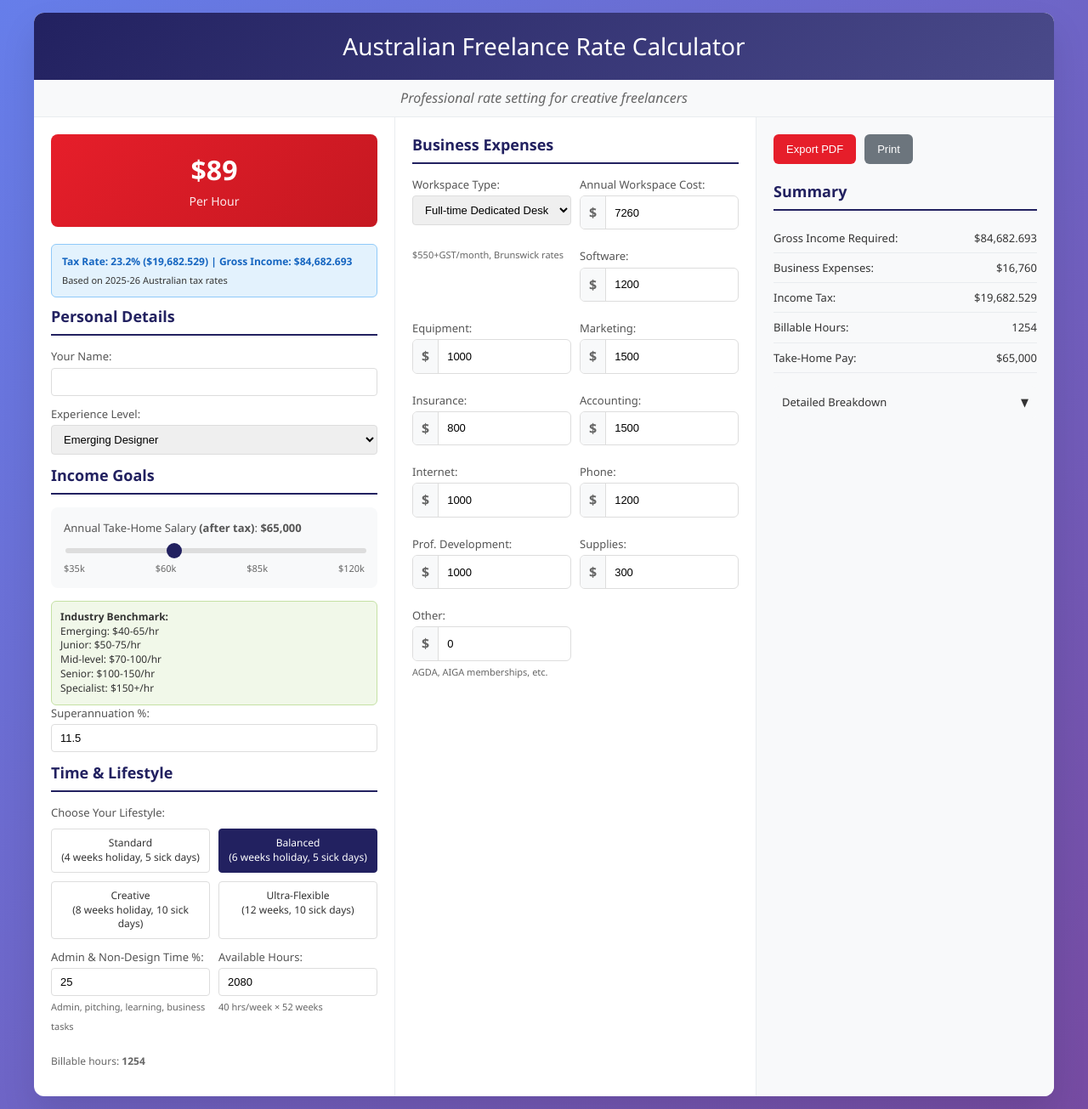
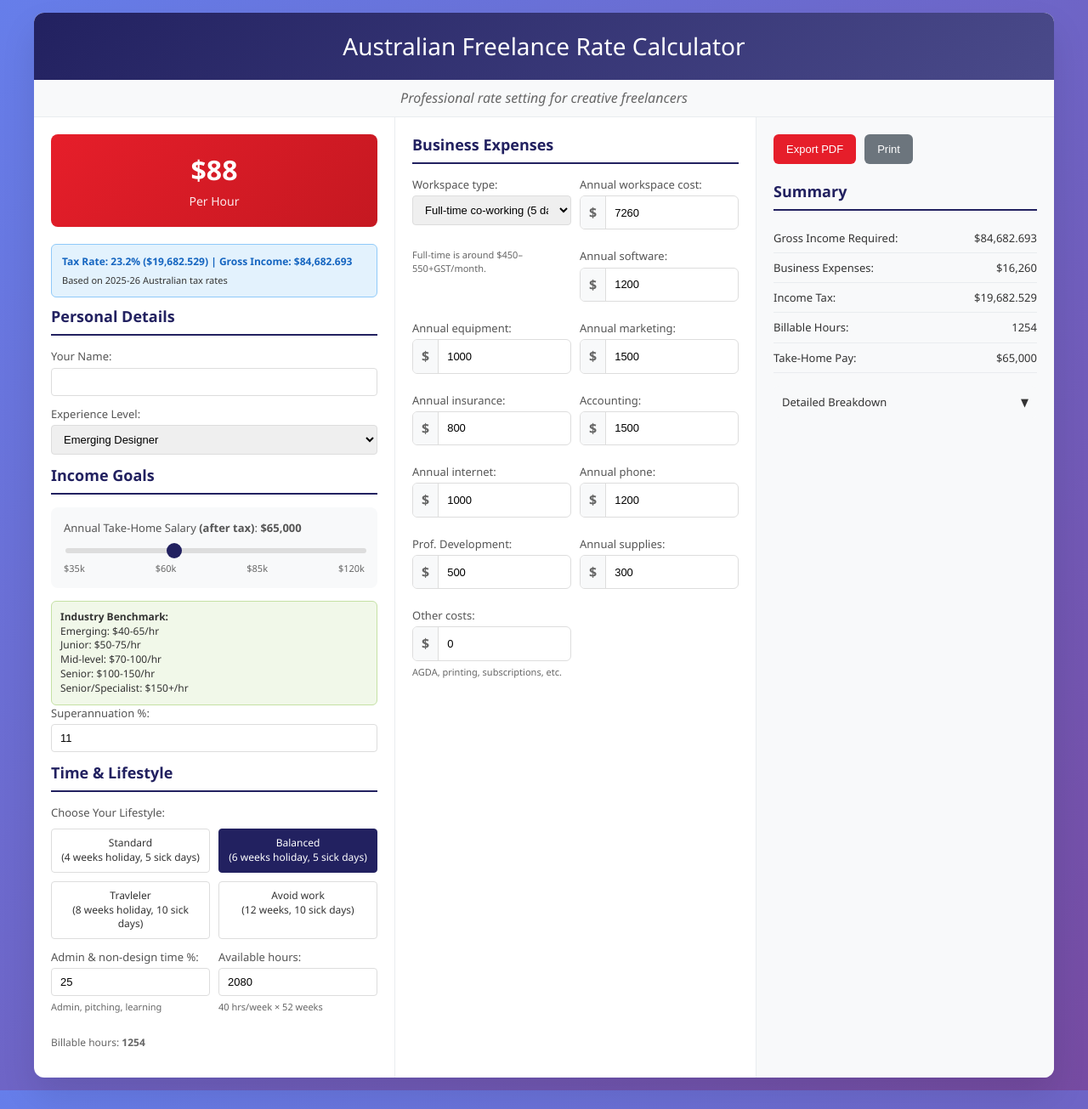
Before and after one commit to Leigh-code/Canvas, a Jekyll site: the page docs/hourly-rate-calculator.html, which Jekyll copies as it is, in a window 1280 px wide. Shown: the whole page at 85% size. Built offline with Jekyll 4.4.1, drawn with Linux system fonts in a browser that asks for light colours.

Commit message:
Update hourly-rate-calculator.html

```diff
--- a/docs/hourly-rate-calculator.html
+++ b/docs/hourly-rate-calculator.html
@@ -363,7 +363,7 @@
                         <option value="junior">Junior Designer (1-2 years)</option>
                         <option value="mid">Mid-level Designer (3-5 years)</option>
                         <option value="senior">Senior Designer (5+ years)</option>
-                        <option value="specialist">Specialist/Expert (10+ years)</option>
+                        <option value="specialist">Senior/Specialist/Expert (10+ years)</option>
                     </select>
                 </div>
 
@@ -385,12 +385,12 @@
                     Junior: $50-75/hr<br>
                     Mid-level: $70-100/hr<br>
                     Senior: $100-150/hr<br>
-                    Specialist: $150+/hr
+                    Senior/Specialist: $150+/hr
                 </div>
 
                 <div class="form-group">
                     <label for="superannuation">Superannuation %:</label>
-                    <input type="number" id="superannuation" value="11.5" step="0.5" min="11.5" max="20">
+                    <input type="number" id="superannuation" value="11" step="0.5" min="10" max="25">
                 </div>
 
                 <h2>Time & Lifestyle</h2>
@@ -399,19 +399,19 @@
                     <div class="lifestyle-options">
                         <div class="lifestyle-option" data-style="standard">Standard<br>(4 weeks holiday, 5 sick days)</div>
                         <div class="lifestyle-option active" data-style="balanced">Balanced<br>(6 weeks holiday, 5 sick days)</div>
-                        <div class="lifestyle-option" data-style="creative">Creative<br>(8 weeks holiday, 10 sick days)</div>
-                        <div class="lifestyle-option" data-style="flexible">Ultra-Flexible<br>(12 weeks, 10 sick days)</div>
+                        <div class="lifestyle-option" data-style="creative">Travleler<br>(8 weeks holiday, 10 sick days)</div>
+                        <div class="lifestyle-option" data-style="flexible">Avoid work<br>(12 weeks, 10 sick days)</div>
                     </div>
                 </div>
 
                 <div class="compact-grid">
                     <div class="form-group">
-                        <label for="adminTime">Admin & Non-Design Time %:</label>
+                        <label for="adminTime">Admin & non-design time %:</label>
                         <input type="number" id="adminTime" value="25" min="15" max="40">
-                        <small style="color: #666; font-size: 11px;">Admin, pitching, learning, business tasks</small>
+                        <small style="color: #666; font-size: 11px;">Admin, pitching, learning</small>
                     </div>
                     <div class="form-group">
-                        <label for="availableHours">Available Hours:</label>
+                        <label for="availableHours">Available hours:</label>
                         <input type="number" id="availableHours" value="2080">
                         <small style="color: #666; font-size: 11px;"><span id="hoursCalculation">40 hrs/week × 52 weeks</span></small>
                     </div>
@@ -424,45 +424,45 @@
                 <h2>Business Expenses</h2>
                 <div class="compact-grid">
                 <div class="form-group">
-                    <label for="workspaceType">Workspace Type:</label>
+                    <label for="workspaceType">Workspace type:</label>
                     <select id="workspaceType">
                         <option value="home">Home Office</option>
                         <option value="part-time-2">Part-time Co-working (2 days)</option>
                         <option value="part-time-3">Part-time Co-working (3 days)</option>
-                        <option value="full-time" selected>Full-time Dedicated Desk</option>
+                        <option value="full-time" selected>Full-time co-working (5 days)</option>
                     </select>
                 </div>
                 <div class="form-group">
-                    <label for="workspace">Annual Workspace Cost:</label>
+                    <label for="workspace">Annual workspace cost:</label>
                     <div class="input-with-dollar">
                         <span>$</span>
                         <input type="number" id="workspace" value="7260" style="width: 150%;">
                     </div>
                 </div>
-                <small style="color: #666; font-size: 11px; display: block; margin-bottom: 10px;" id="workspaceDescription">$550+GST/month, Brunswick rates</small>
+                <small style="color: #666; font-size: 11px; display: block; margin-bottom: 10px;" id="workspaceDescription">Full-time is around $450–550+GST/month.</small>
                     <div class="form-group">
-                        <label for="software">Software:</label>
+                        <label for="software">Annual software:</label>
                         <div class="input-with-dollar">
                             <span>$</span>
                             <input type="number" id="software" value="1200">
                         </div>
                     </div>
                     <div class="form-group">
-                        <label for="computer">Equipment:</label>
+                        <label for="computer">Annual equipment:</label>
                         <div class="input-with-dollar">
                             <span>$</span>
                             <input type="number" id="computer" value="1000">
                         </div>
                     </div>
                     <div class="form-group">
-                        <label for="marketing">Marketing:</label>
+                        <label for="marketing">Annual marketing:</label>
                         <div class="input-with-dollar">
                             <span>$</span>
                             <input type="number" id="marketing" value="1500">
                         </div>
                     </div>
                     <div class="form-group">
-                        <label for="insurance">Insurance:</label>
+                        <label for="insurance">Annual insurance:</label>
                         <div class="input-with-dollar">
                             <span>$</span>
                             <input type="number" id="insurance" value="800">
@@ -476,14 +476,14 @@
                         </div>
                     </div>
                     <div class="form-group">
-                        <label for="internet">Internet:</label>
+                        <label for="internet">Annual internet:</label>
                         <div class="input-with-dollar">
                             <span>$</span>
                             <input type="number" id="internet" value="1000">
                         </div>
                     </div>
                     <div class="form-group">
-                        <label for="phone">Phone:</label>
+                        <label for="phone">Annual phone:</label>
                         <div class="input-with-dollar">
                             <span>$</span>
                             <input type="number" id="phone" value="1200">
@@ -493,23 +493,23 @@
                         <label for="development">Prof. Development:</label>
                         <div class="input-with-dollar">
                             <span>$</span>
-                            <input type="number" id="development" value="1000">
+                            <input type="number" id="development" value="500">
                         </div>
                     </div>
                     <div class="form-group">
-                        <label for="stationery">Supplies:</label>
+                        <label for="stationery">Annual supplies:</label>
                         <div class="input-with-dollar">
                             <span>$</span>
                             <input type="number" id="stationery" value="300">
                         </div>
                     </div>
                     <div class="form-group">
-                        <label for="otherExpenses">Other:</label>
+                        <label for="otherExpenses">Other costs:</label>
                         <div class="input-with-dollar">
                             <span>$</span>
                             <input type="number" id="otherExpenses" value="0">
                         </div>
-                        <small style="color: #666; font-size: 11px;">AGDA, AIGA memberships, etc.</small>
+                        <small style="color: #666; font-size: 11px;">AGDA, printing, subscriptions, etc.</small>
                     </div>
                 </div>
             </div>
```
Also changed, not shown: other parts of docs/hourly-rate-calculator.html (+4 -4 lines).
